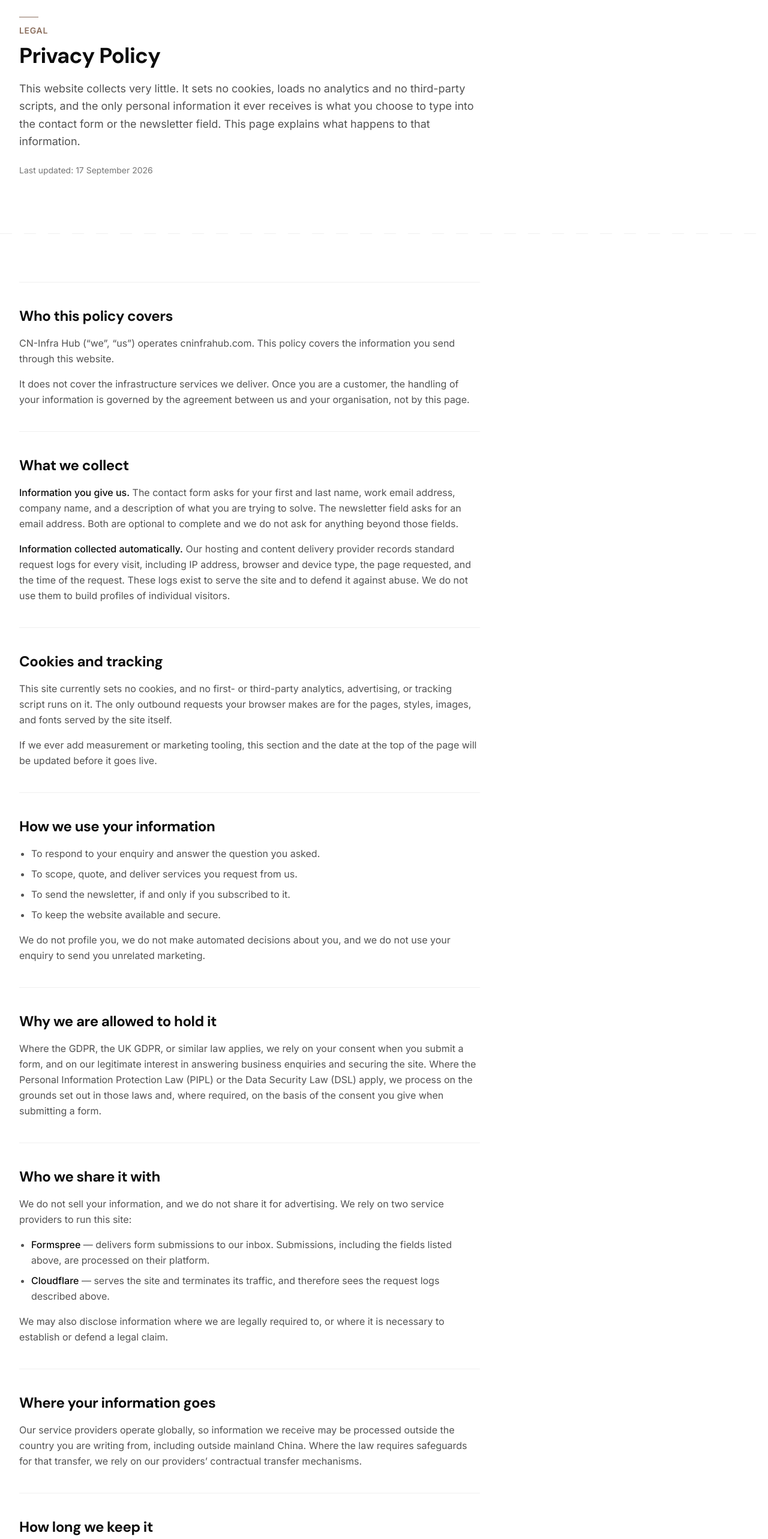
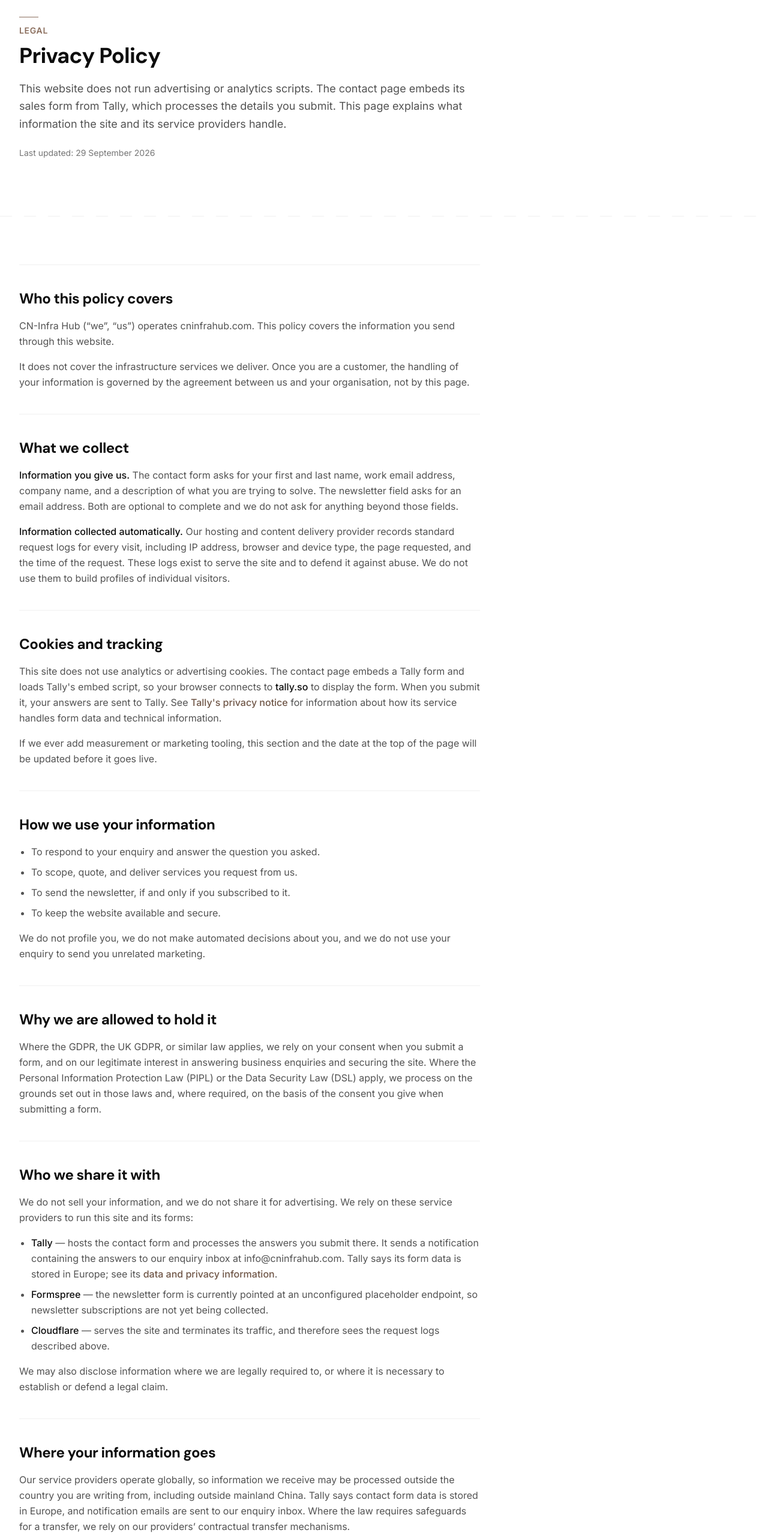
Before and after one commit to emoqbao/cninfrahub, a Next.js app: page /privacy in a window 1280 px wide. Shown: the part 140-2706 px from the top of the page at 60% size. Built offline with nearby package versions, Linux system fonts and the light colour scheme.

Commit message:
Integrate Tally contact form

```diff
--- a/src/app/contact/page.tsx
+++ b/src/app/contact/page.tsx
@@ -2,7 +2,6 @@ import { Metadata } from "next";
 import PageFrame from "@/components/ui/PageFrame";
 import ContactForm from "./ContactForm";
 import { socialMetadata } from "@/lib/seo";
-import { products } from "@/lib/products";
 
 export const metadata: Metadata = {
   title: "Contact",
@@ -16,8 +15,6 @@ export const metadata: Metadata = {
 };
 
 export default function ContactPage() {
-  const productNames = products.map((p) => p.name);
-
   return (
     <>
       <section className="py-16 lg:py-24 nav-dashed-bottom">
@@ -35,7 +32,7 @@ export default function ContactPage() {
           <div className="mx-auto max-w-7xl px-6 lg:px-8">
             <div className="grid gap-12 lg:grid-cols-3">
               <div className="lg:col-span-2">
-                <ContactForm productNames={productNames} />
+                <ContactForm />
               </div>
               <div>
                 <div className="rounded-xl border border-border bg-white p-6">
--- a/src/app/privacy/page.tsx
+++ b/src/app/privacy/page.tsx
@@ -6,7 +6,7 @@ import { socialMetadata } from "@/lib/seo";
  * Values that change when the policy is revised. The rest of the page reads
  * from them so a review only has to touch this block.
  */
-const LAST_UPDATED = "17 September 2026";
+const LAST_UPDATED = "29 September 2026";
 const PRIVACY_EMAIL = "info@cninfrahub.com";
 
 export const metadata: Metadata = {
@@ -43,10 +43,9 @@ export default function PrivacyPage() {
               Privacy Policy
             </h1>
             <p className="mt-5 text-lg leading-relaxed text-subtle">
-              This website collects very little. It sets no cookies, loads no analytics and no
-              third-party scripts, and the only personal information it ever receives is what you
-              choose to type into the contact form or the newsletter field. This page explains what
-              happens to that information.
+              This website does not run advertising or analytics scripts. The contact page embeds
+              its sales form from Tally, which processes the details you submit. This page explains
+              what information the site and its service providers handle.
             </p>
             <p className="mt-6 text-sm text-faded">Last updated: {LAST_UPDATED}</p>
           </div>
@@ -87,9 +86,19 @@ export default function PrivacyPage() {
 
             <Section title="Cookies and tracking">
               <p>
-                This site currently sets no cookies, and no first- or third-party analytics,
-                advertising, or tracking script runs on it. The only outbound requests your browser
-                makes are for the pages, styles, images, and fonts served by the site itself.
+                This site does not use analytics or advertising cookies. The contact page embeds a
+                Tally form and loads Tally&apos;s embed script, so your browser connects to{" "}
+                <span className="font-medium text-ink">tally.so</span> to display the form. When you
+                submit it, your answers are sent to Tally. See{" "}
+                <a
+                  href="https://tally.so/help/privacy-policy"
+                  target="_blank"
+                  rel="noreferrer"
+                  className="text-brand-deep font-medium hover:underline"
+                >
+                  Tally&apos;s privacy notice
+                </a>{" "}
+                for information about how its service handles form data and technical information.
               </p>
               <p>
                 If we ever add measurement or marketing tooling, this section and the date at the
@@ -123,13 +132,28 @@ export default function PrivacyPage() {
             <Section title="Who we share it with">
               <p>
                 We do not sell your information, and we do not share it for advertising. We rely on
-                two service providers to run this site:
+                these service providers to run this site and its forms:
               </p>
               <ul className="list-disc space-y-2 pl-5">
                 <li>
-                  <span className="font-medium text-ink">Formspree</span> — delivers form
-                  submissions to our inbox. Submissions, including the fields listed above, are
-                  processed on their platform.
+                  <span className="font-medium text-ink">Tally</span> — hosts the contact form and
+                  processes the answers you submit there. It sends a notification containing the
+                  answers to our enquiry inbox at {PRIVACY_EMAIL}. Tally says its form data is
+                  stored in Europe; see its{" "}
+                  <a
+                    href="https://tally.so/help/gdpr"
+                    target="_blank"
+                    rel="noreferrer"
+                    className="text-brand-deep font-medium hover:underline"
+                  >
+                    data and privacy information
+                  </a>
+                  .
+                </li>
+                <li>
+                  <span className="font-medium text-ink">Formspree</span> — the newsletter form is
+                  currently pointed at an unconfigured placeholder endpoint, so newsletter
+                  subscriptions are not yet being collected.
                 </li>
                 <li>
                   <span className="font-medium text-ink">Cloudflare</span> — serves the site and
@@ -145,9 +169,10 @@ export default function PrivacyPage() {
             <Section title="Where your information goes">
               <p>
                 Our service providers operate globally, so information we receive may be processed
-                outside the country you are writing from, including outside mainland China. Where
-                the law requires safeguards for that transfer, we rely on our providers&rsquo;
-                contractual transfer mechanisms.
+                outside the country you are writing from, including outside mainland China. Tally
+                says contact form data is stored in Europe, and notification emails are sent to our
+                enquiry inbox. Where the law requires safeguards for a transfer, we rely on our
+                providers&rsquo; contractual transfer mechanisms.
               </p>
             </Section>
 
```
Also changed, not shown: src/app/contact/ContactForm.tsx (+18 -180 lines), src/lib/forms.ts (+4 -3 lines), 1 other file (tests, documents, lock files or other folders).
